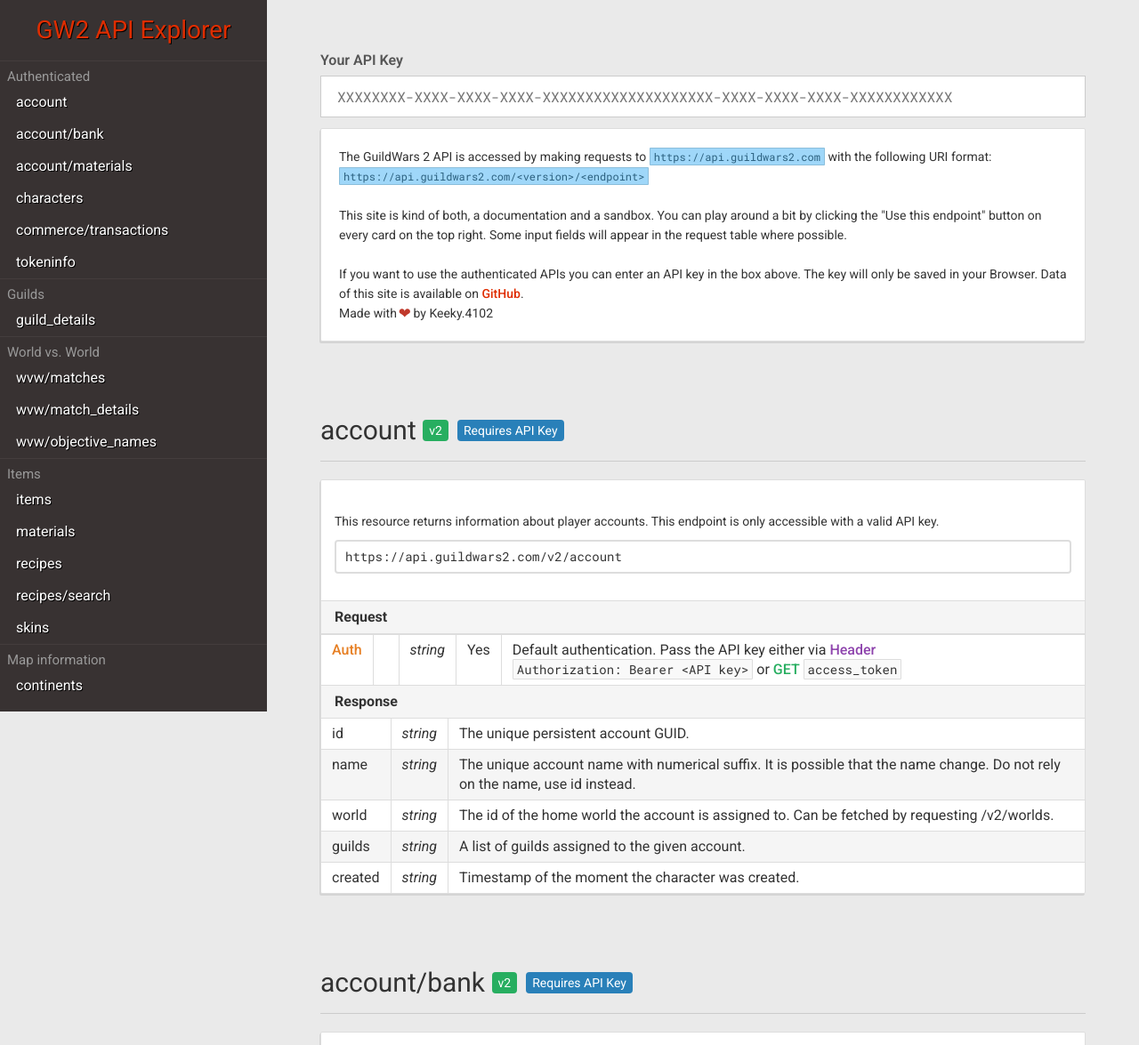
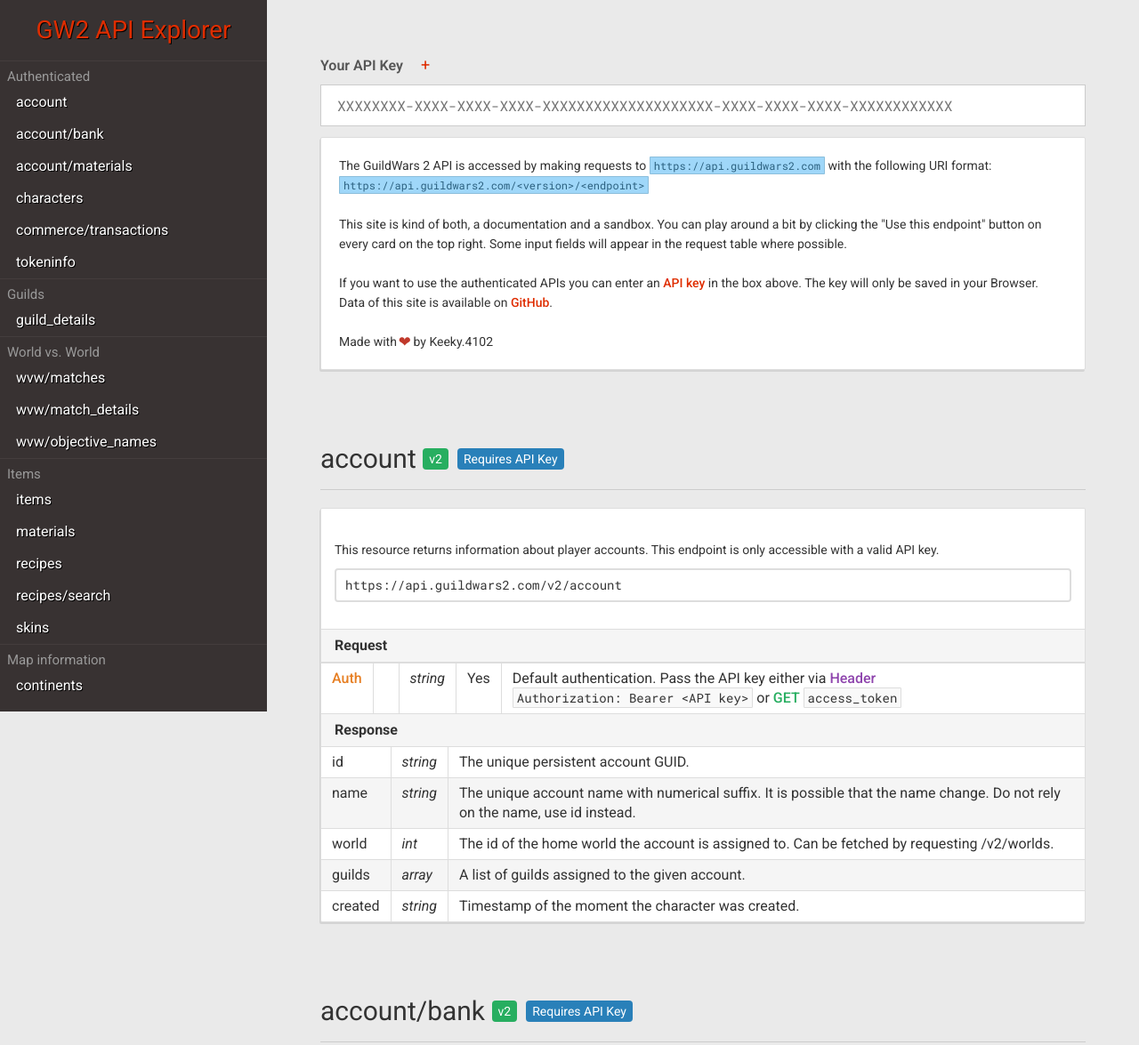
Before and after one commit to Keeky/Guild-Wars-2-API-Explorer, a plain HTML site: page index.html in a window 1280 px wide. Shown: the top 1175 px of the page at 89% size. Drawn offline with nearby package versions, Linux system fonts and the light colour scheme.

Commit message:
Added links to create new keys

```diff
--- a/index.html
+++ b/index.html
@@ -295,13 +295,13 @@
 		</div>
 		<div id="content">
 			<div id="content-inner">
-				<div class="label">Your API Key</div>
+				<div class="label">Your API Key <a target="_blank" id="create-new-key" href="https://account.guildwars2.com/account/api-keys/create">+</a></div>
 				<div id="api-key-form-wrapper">
 					<input id="api-key" name="api-key" type="text" placeholder="XXXXXXXX-XXXX-XXXX-XXXX-XXXXXXXXXXXXXXXXXXXX-XXXX-XXXX-XXXX-XXXXXXXXXXXX">
 				</div>
 				<div id="first-box" class="api-box">
 					<p>The GuildWars 2 API is accessed by making requests to <code class="highlight">https://api.guildwars2.com</code> with the following URI format:<br>
-					<code class="highlight">https://api.guildwars2.com/&lt;version&gt;/&lt;endpoint&gt;</code><br><br>This site is kind of both, a documentation and a sandbox. You can  play around a bit by clicking the "Use this endpoint" button on every card on the top right. Some input fields will appear in the request table where possible.<br><br>If you want to use the authenticated APIs you can enter an API key in the box above. The key will only be saved in your Browser. Data of this site is available on <a target="_blank" href="https://github.com/Keeky/Guild-Wars-2-API-Explorer">GitHub</a>.<br>Made with <span id="heart">&#10084;</span> by Keeky.4102</p>
+					<code class="highlight">https://api.guildwars2.com/&lt;version&gt;/&lt;endpoint&gt;</code><br><br>This site is kind of both, a documentation and a sandbox. You can  play around a bit by clicking the "Use this endpoint" button on every card on the top right. Some input fields will appear in the request table where possible.<br><br>If you want to use the authenticated APIs you can enter an <a target="_blank" href="https://account.guildwars2.com/account/api-keys">API key</a> in the box above. The key will only be saved in your Browser. Data of this site is available on <a target="_blank" href="https://github.com/Keeky/Guild-Wars-2-API-Explorer">GitHub</a>.<br><br>Made with <span id="heart">&#10084;</span> by Keeky.4102</p>
 				</div>
 
 					<h1>
@@ -363,12 +363,12 @@
 							</tr>
 							<tr>
 								<td class="name"><span class="world">world</span></td>
-								<td class="type">string</td>
+								<td class="type">int</td>
 								<td class="description">The id of the home world the account is assigned to. Can be fetched by requesting /v2/worlds.</td>
 							</tr>
 							<tr>
 								<td class="name"><span class="guilds">guilds</span></td>
-								<td class="type">string</td>
+								<td class="type">array</td>
 								<td class="description">A list of guilds assigned to the given account.</td>
 							</tr>
 							<tr>
--- a/style.css
+++ b/style.css
@@ -137,6 +137,16 @@ html * {
     @media only screen and (max-width: 700px) {
       #content #content-inner {
         padding: 40px 0 220px; } }
+    #content #content-inner #create-new-key {
+      color: #df2d00;
+      padding: 4px 6px;
+      font-size: 18px;
+      font-weight: 400;
+      display: inline-block;
+      margin-left: 10px; }
+      #content #content-inner #create-new-key:hover {
+        color: #FFF;
+        background-color: #df2d00; }
     #content #content-inner .label {
       color: #555;
       padding-bottom: 9px;
```
